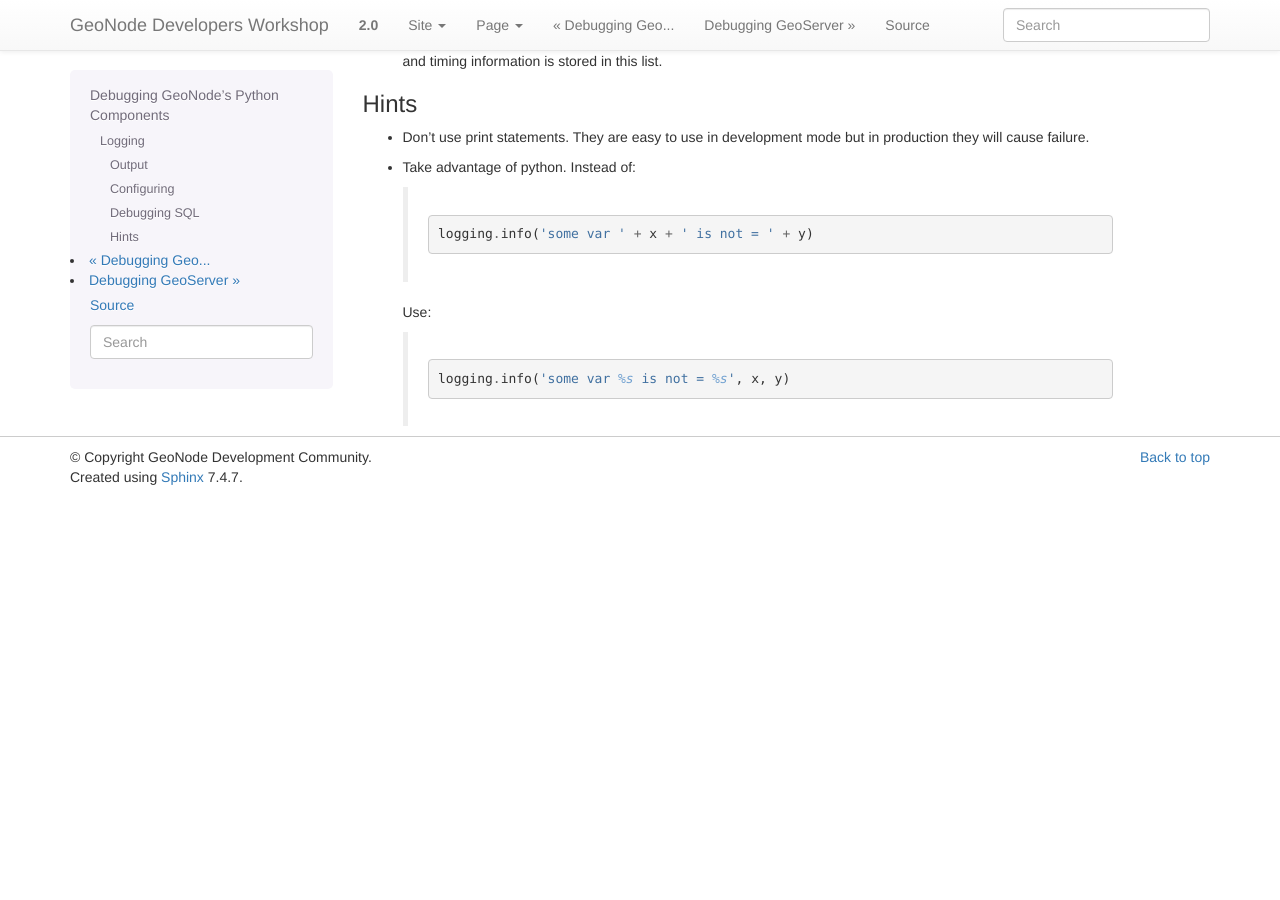
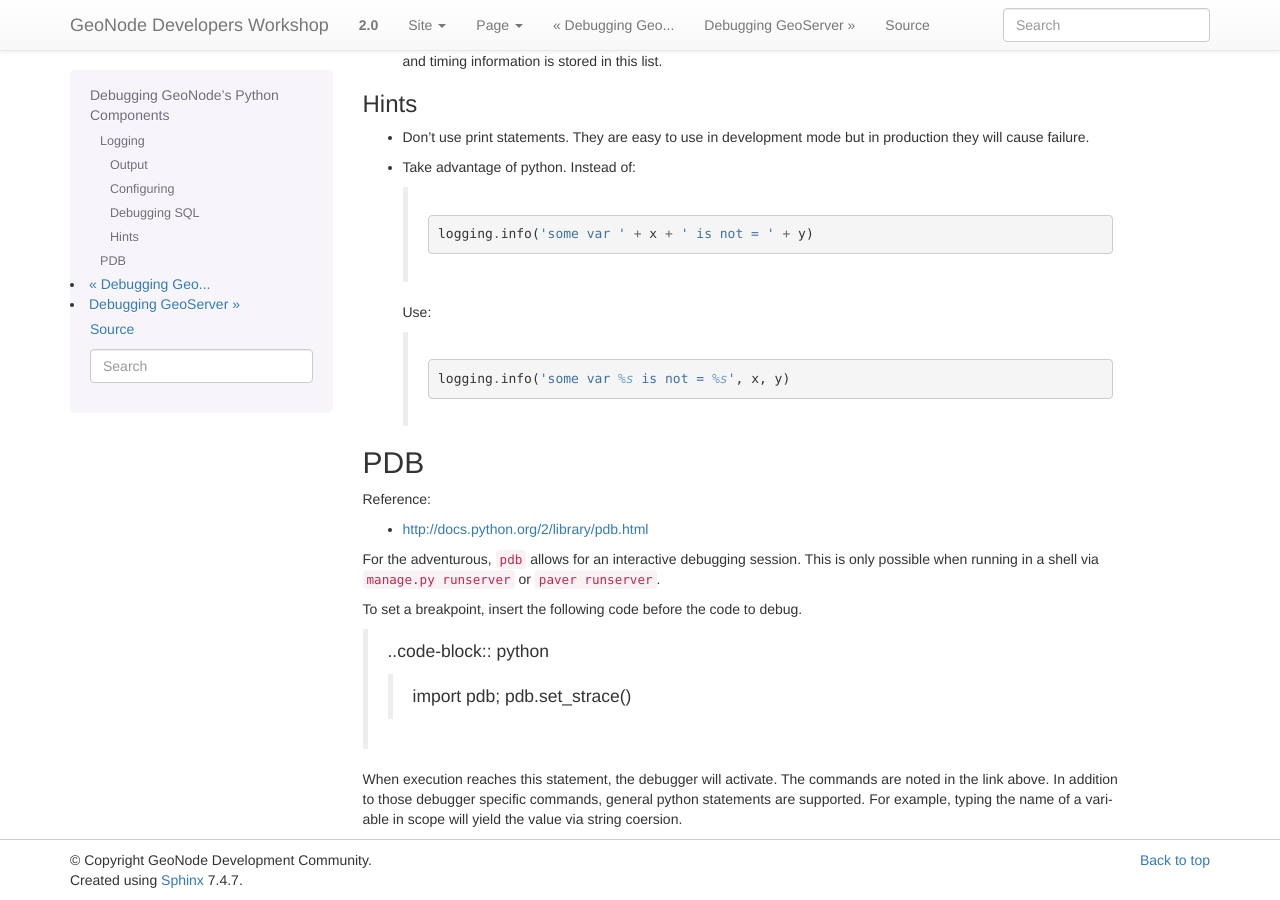
Before and after one commit to lucacasagrande/geonode-workshops, a Sphinx documentation site: the page built from devel/doc/debug/python.rst, in a window 1280 px wide and 900 px high, scrolled down 581 px. Built offline with Sphinx 7.4.7, drawn with Linux system fonts in a browser that asks for light colours; before the commit the page ends 1078 px from its top, so only the background shows below that.

Commit message:
add PDB and more

```diff
--- a/devel/doc/debug/python.rst
+++ b/devel/doc/debug/python.rst
@@ -58,3 +58,26 @@ Hints
     .. code-block:: python
 
       logging.info('some var %s is not = %s', x, y)
+
+
+PDB
+---
+
+Reference:
+
+- http://docs.python.org/2/library/pdb.html
+
+For the adventurous, ``pdb`` allows for an interactive debugging session. This
+is only possible when running in a shell via ``manage.py runserver`` or
+``paver runserver``.
+
+To set a breakpoint, insert the following code before the code to debug.
+
+  ..code-block:: python
+
+    import pdb; pdb.set_strace()
+
+When execution reaches this statement, the debugger will activate. The commands
+are noted in the link above. In addition to those debugger specific commands,
+general python statements are supported. For example, typing the name of a
+variable in scope will yield the value via string coersion.
```
